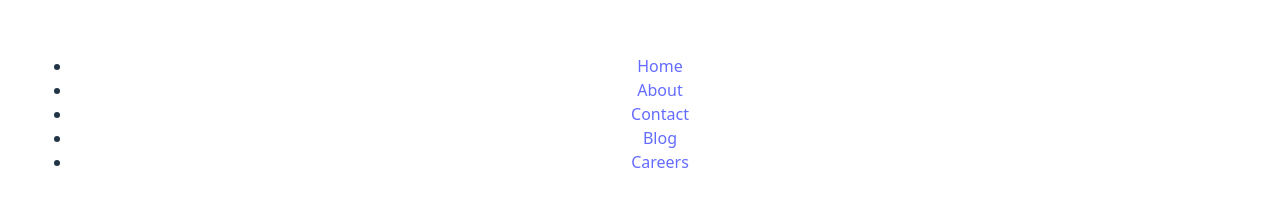
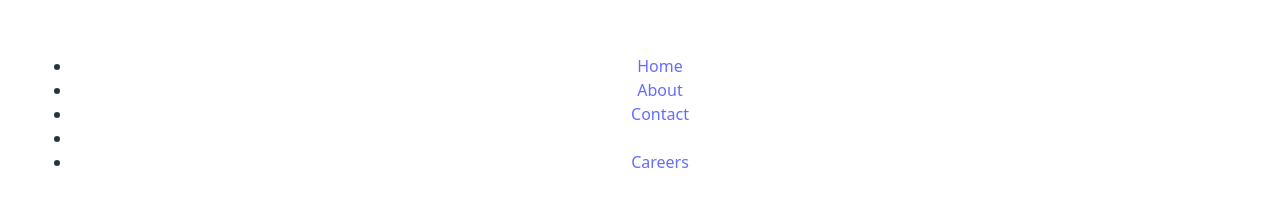
Before and after one commit to abubakarkhan-dotcom/Modern_React_Development, a React (Vite) app: page / in a window 1280 px wide. Shown: the part 203-418 px from the top of the page. Built offline with nearby package versions, Linux system fonts and the light colour scheme.

Commit message:
remove blog

```diff
--- a/src/nav.jsx
+++ b/src/nav.jsx
@@ -12,7 +12,6 @@ function Nav(){
           <a href="/contact">Contact</a>
         </li>
         <li>
-          <a href="/blog">Blog</a>
         </li>
         <li>
           <a href="/careers">Careers</a>
```
